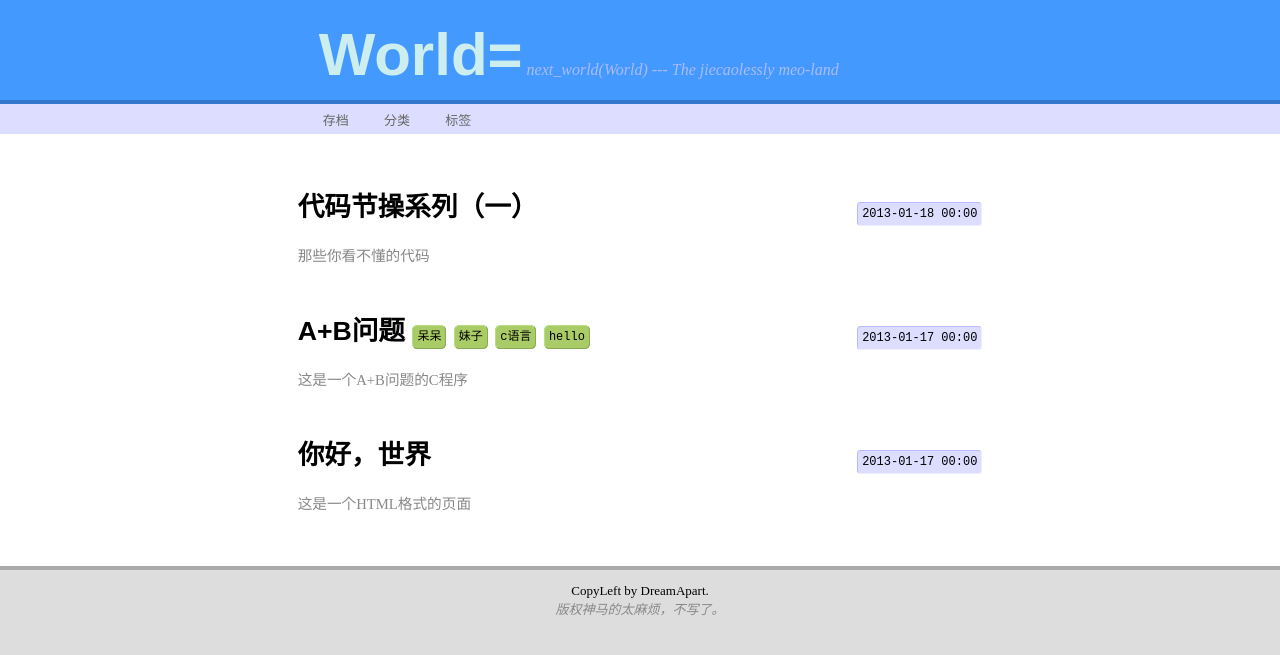
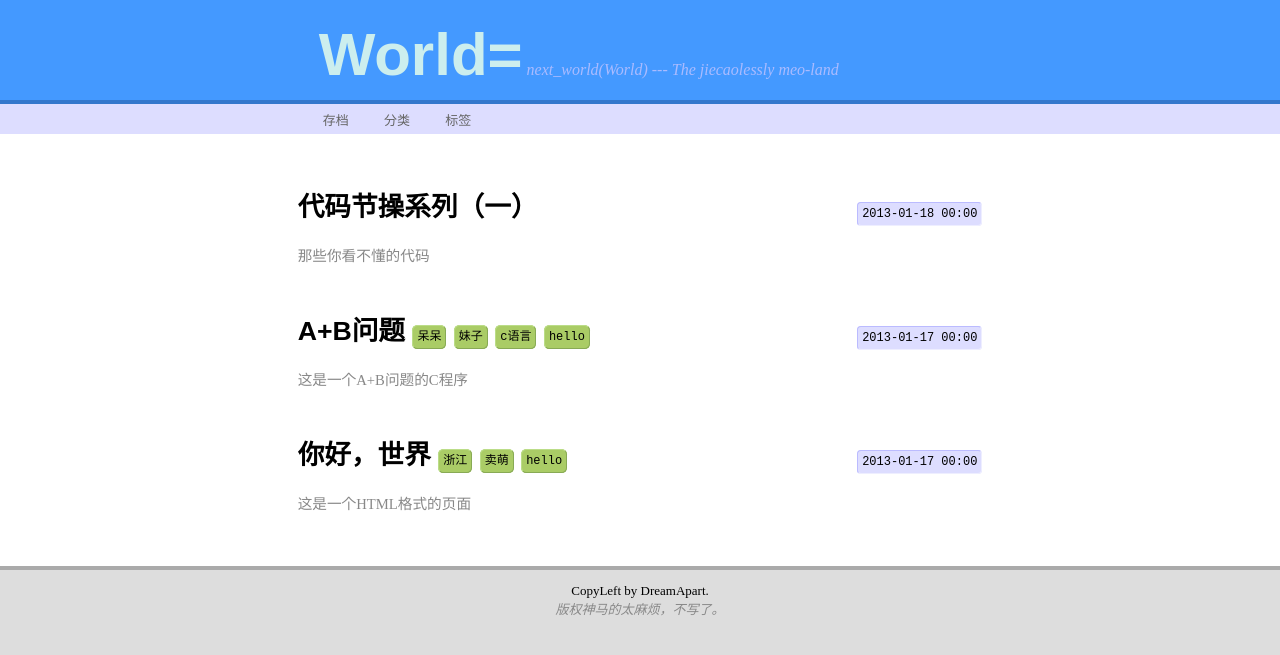
Before and after one commit to RnMss/rnmss.github.com, a Jekyll site: the page built from index.html, in a window 1280 px wide. Shown: the top 655 px of the page. Built offline with Jekyll 4.4.1, drawn with Linux system fonts in a browser that asks for light colours; Markdown is read by kramdown in place of the engine named in the settings; the list of posts is cut into pages by our own code.

Commit message:
Update _posts/2013-01-17-hello1.html

```diff
--- a/_posts/2013-01-17-hello1.html
+++ b/_posts/2013-01-17-hello1.html
@@ -2,8 +2,8 @@
 layout: post
 title: 你好，世界
 summary: 这是一个HTML格式的页面
-keywords:
-    - 渣
+tags:
+    - 浙江
     - 卖萌
     - hello
 ---
```
